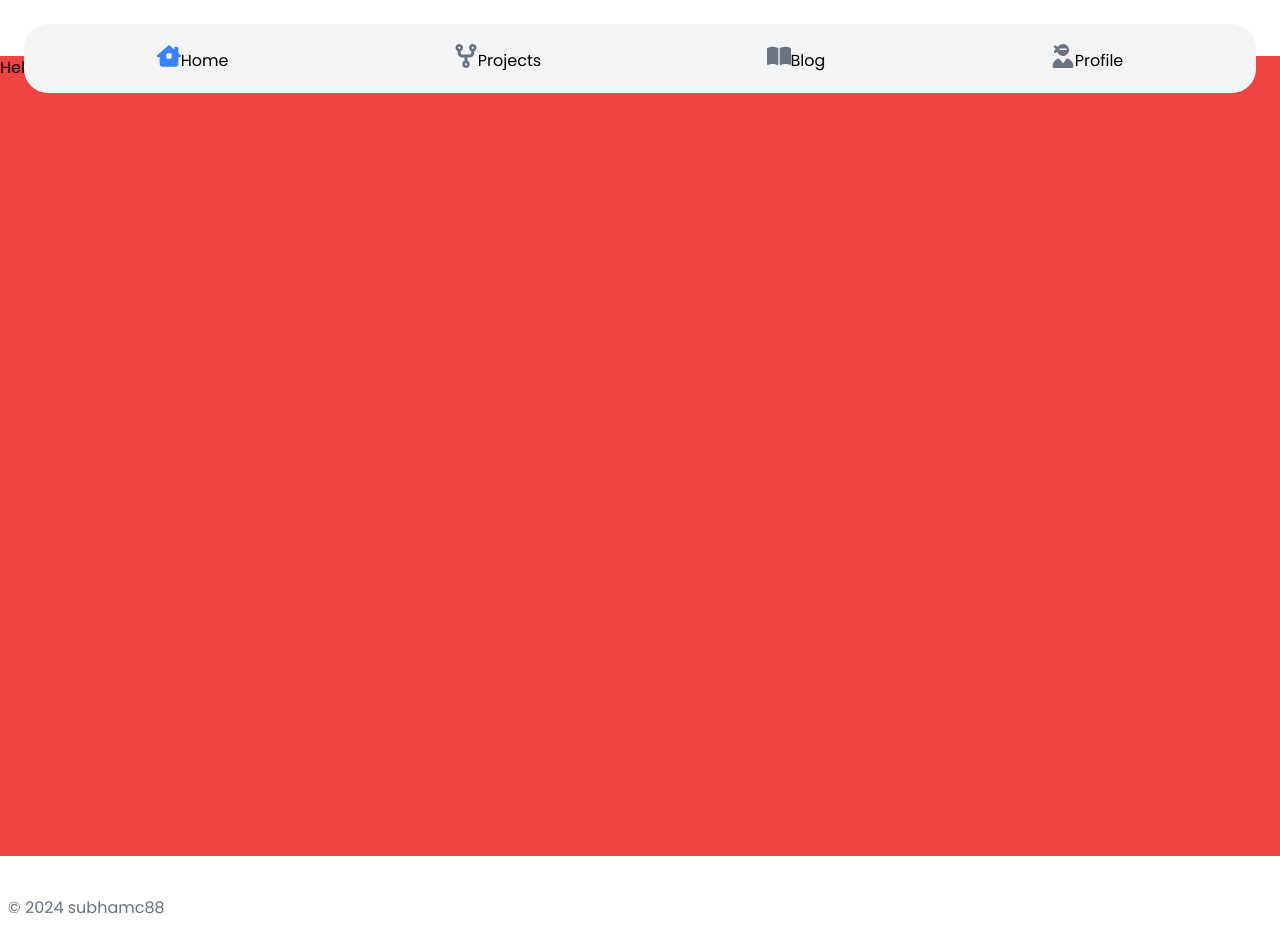
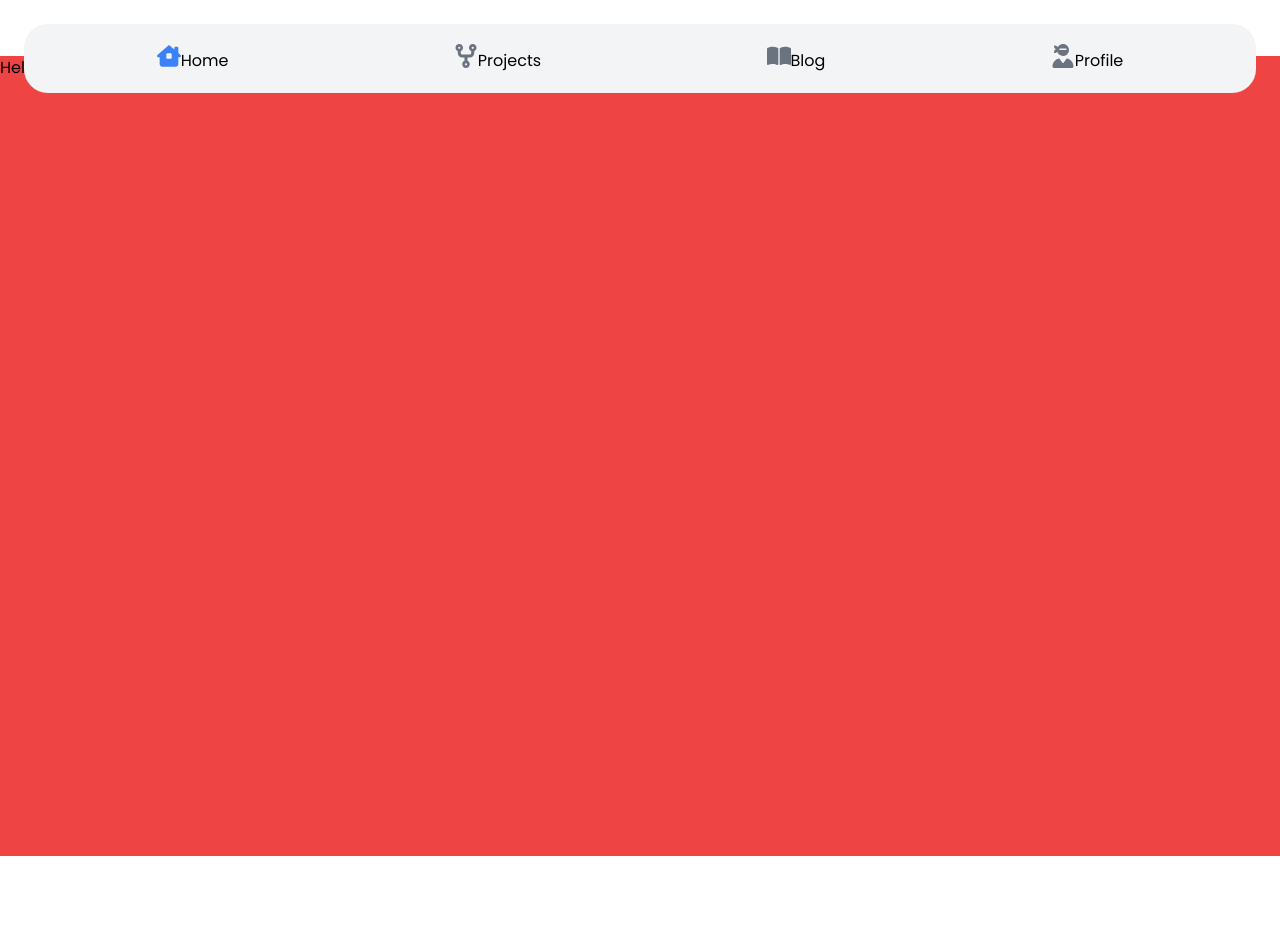
Before and after one commit to subhamc88/portfolio, a Next.js app: page / in a window 1280 px wide. After the commit the page ends 856 px from the top, so only its background shows below. Built offline with nearby package versions, Linux system fonts and the light colour scheme.

Commit message:
footer removed

```diff
--- a/app/layout.tsx
+++ b/app/layout.tsx
@@ -1,7 +1,6 @@
 import type { Metadata } from "next";
 import { Poppins } from "next/font/google";
 import Navbar from "../components/Navbar";
-import Footer from "../components/Footer";
 import "./globals.css";
 
 const poppins = Poppins({
@@ -26,7 +25,6 @@ export default function RootLayout({
 			<body className={poppins.className}>
 				<Navbar />
 				{children}
-				<Footer />
 			</body>
 		</html >
 	);
--- a/components/Footer.tsx
+++ /dev/null
@@ -1,8 +0,0 @@
-
-export default function Footer() {
-	return (
-		<footer className="text-left m-2 mt-10 text-gray-500">
-			<p>© 2024 subhamc88</p>
-		</footer>
-	)
-}
```
